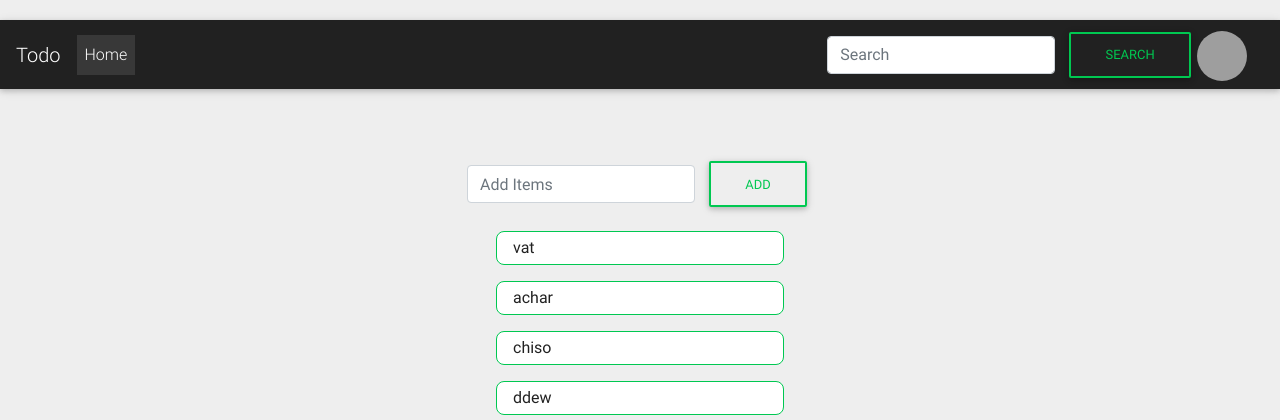
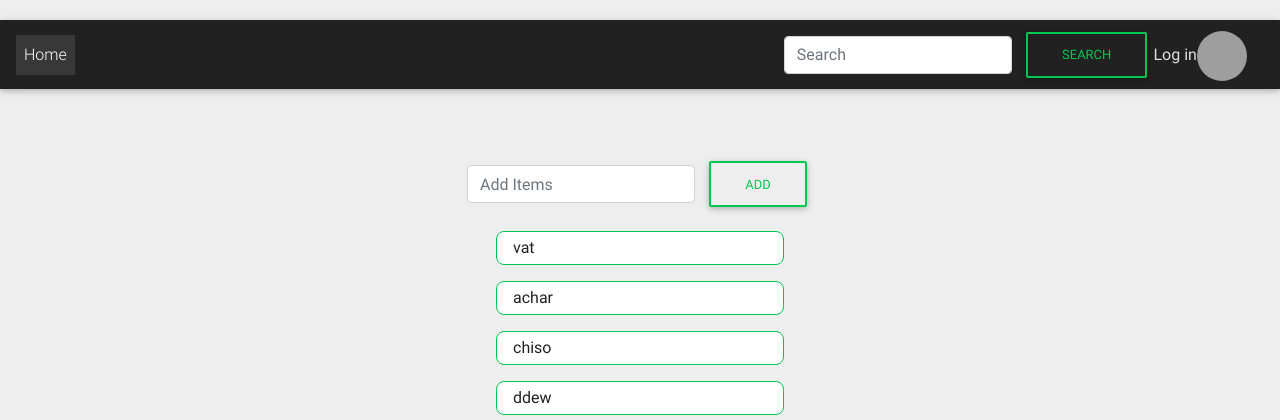
Before and after one commit to TRavi107/todo_site, a Django app: a page that uses templates/_base.html in a window 1280 px wide. Shown: the top 420 px of the page. Run offline with Django 3.2, Linux system fonts and the light colour scheme; data comes from the database, SQL or seed files in the repository; both versions use the stored data as it was after the commit; some libraries are stand-ins or nearby versions; grey boxes are pictures that could not be loaded.

Commit message:
some fixes

```diff
--- a/core/views.py
+++ b/core/views.py
@@ -59,16 +59,18 @@ class HomeView(ListView):
         context['todo_items']=todo_items
         return context
 
-    @login_required
     def post(self,*args,**kwargs):
-
         if 'title' in self.request.POST:
             title = self.request.POST.get("title")
             id = self.request.POST.get("id")
             obj = get_object_or_404(Todo_card,id=id)
-            obj.title = title
-            obj.slug = title+str(id)
-            obj.save()
+            try:
+                obj.title = title
+                obj.slug = title+str(id)
+                obj.save()
+            except ObjectDoesNotExist:
+                messages.info(self.request,"Obejct not found")
+
 
         return redirect('.')
 
--- a/templates/_base.html
+++ b/templates/_base.html
@@ -73,7 +73,6 @@
 
 <body>
   <nav class="navbar navbar-dark bg-dark navbar-expand-lg ">
-    <a class="navbar-brand" href="{% url 'core:home' %}">Todo</a>
     <button class="navbar-toggler" type="button" data-toggle="collapse" data-target="#navbarSupportedContent" aria-controls="navbarSupportedContent" aria-expanded="false" aria-label="Toggle navigation">
       <span class="navbar-toggler-icon"></span>
     </button>
@@ -91,13 +90,15 @@
       </form>
 
       {% if request.user.is_authenticated %}
+      <b><span class="text-light">{{request.user.username}}</span></b>
       <a href="{{request.user.profile.get_absolute_url}}">
       <img class="d-flex g-width-50 g-height-50 rounded-circle g-mt-3 g-mr-15" src="https://bootdey.com/img/Content/avatar/avatar7.png" alt="Image Description">
       </a>
       {% else %}
+      <a href="{% url 'account_login' %}"><b><span class="text-light ">Log in</span></b></a>
         <a href="{% url 'account_login' %}">
           <img class="d-flex g-width-50 g-height-50 rounded-circle g-mt-3 g-mr-15" src="https://bootdey.com/img/Content/avatar/avatar7.png" alt="Image Description">
-        </a>
+
       {% endif %}
     </div>
   </nav>
```
Also changed, not shown: db.sqlite3.
